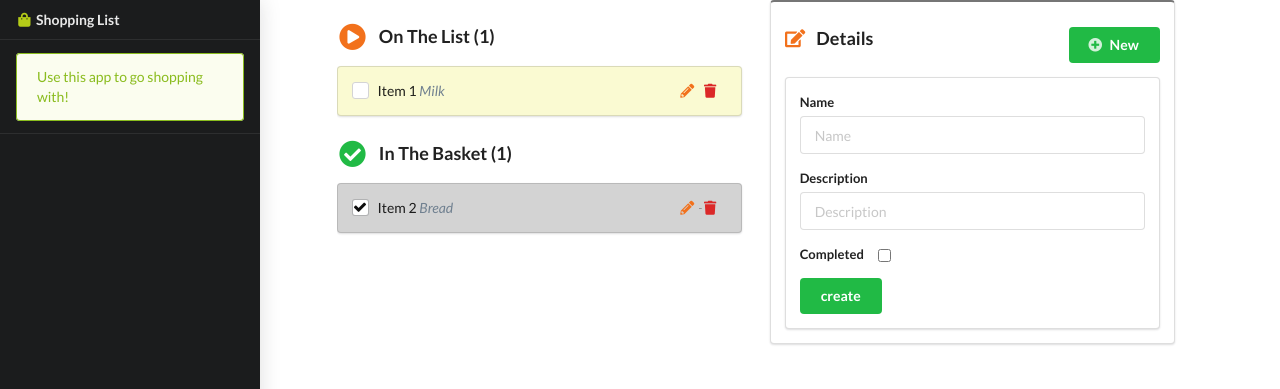
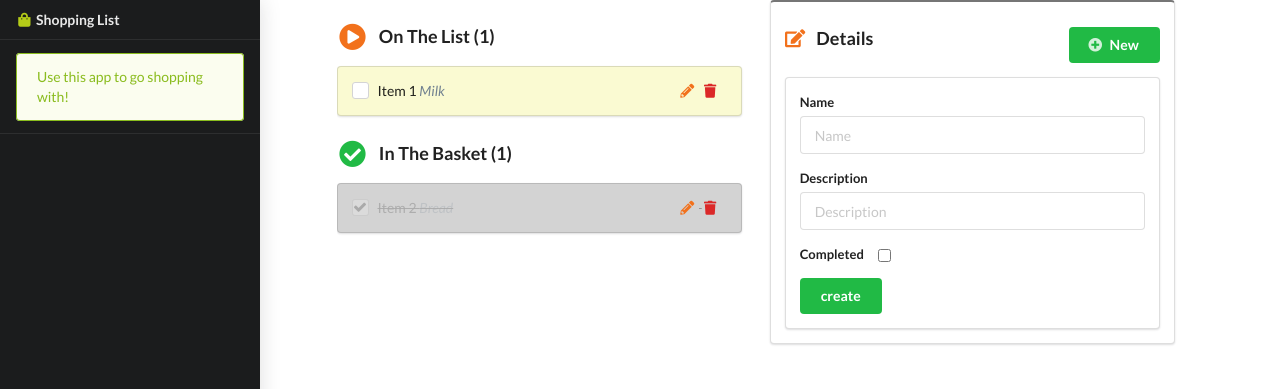
Before and after one commit to vincethewalker2015/shopping-list-with-vue.js, a PHP site: page / in a window 1280 px wide. Shown: the top 389 px of the page. Run offline with PHP 8.4, Linux system fonts and the light colour scheme.

Commit message:
Css changes in 'task done' label

```diff
--- a/style.css
+++ b/style.css
@@ -6,6 +6,11 @@
     background: lightgrey;
     color: #939194;
     text-decoration: line-through;
+}
+
+.task.done label {
+    text-decoration: line-through;
+    opacity: 0.2;
 }
 
 .task.todo {
```
